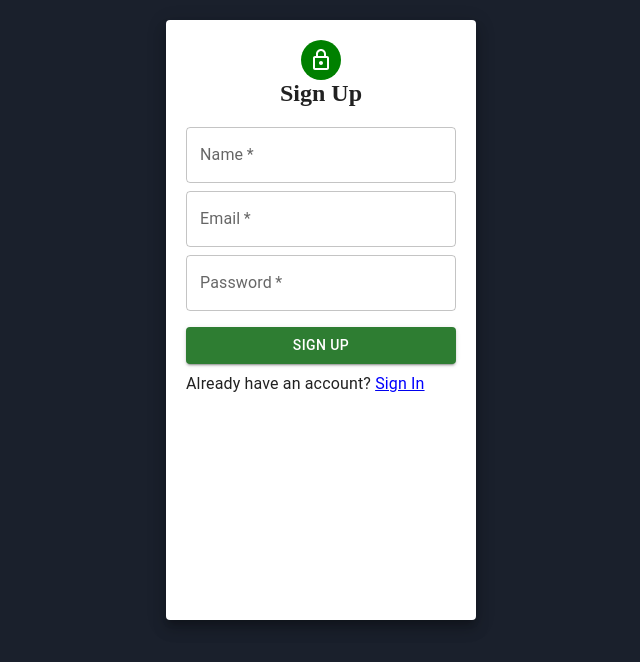
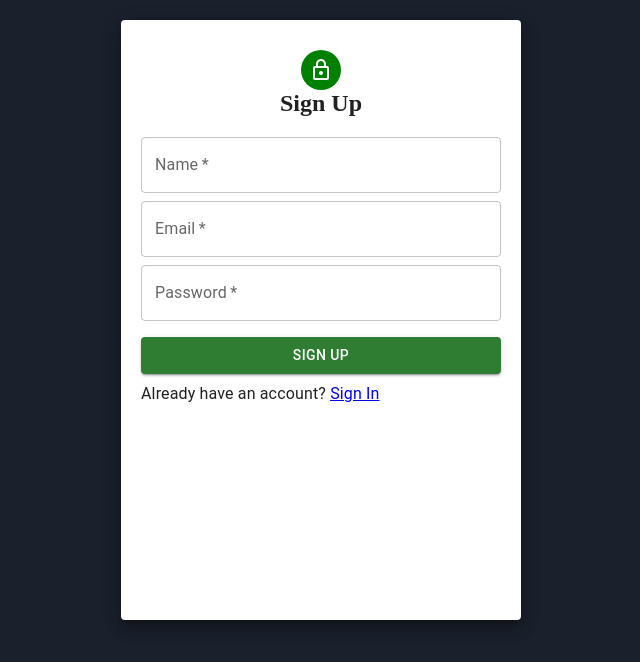
Before and after one commit to HasanOmar1/Hackathon-Frontend, a React (Vite) app: page /signup in a window 1280 px wide. Shown: the top 662 px of the page, without its empty margins (319-959 px from the left). Built offline with nearby package versions, Linux system fonts and the light colour scheme.

Commit message:
last update

```diff
--- a/src/components/signup/SignUp.jsx
+++ b/src/components/signup/SignUp.jsx
@@ -14,7 +14,8 @@ function SignUp() {
   const paperStyle = {
     padding: 20,
     height: "75vh",
-    width: 310,
+    paddingTop:"30px",
+    width: "400px",
     margin: "20px auto",
   };
   const avatarStyle = { backgroundColor: "green" };
```
